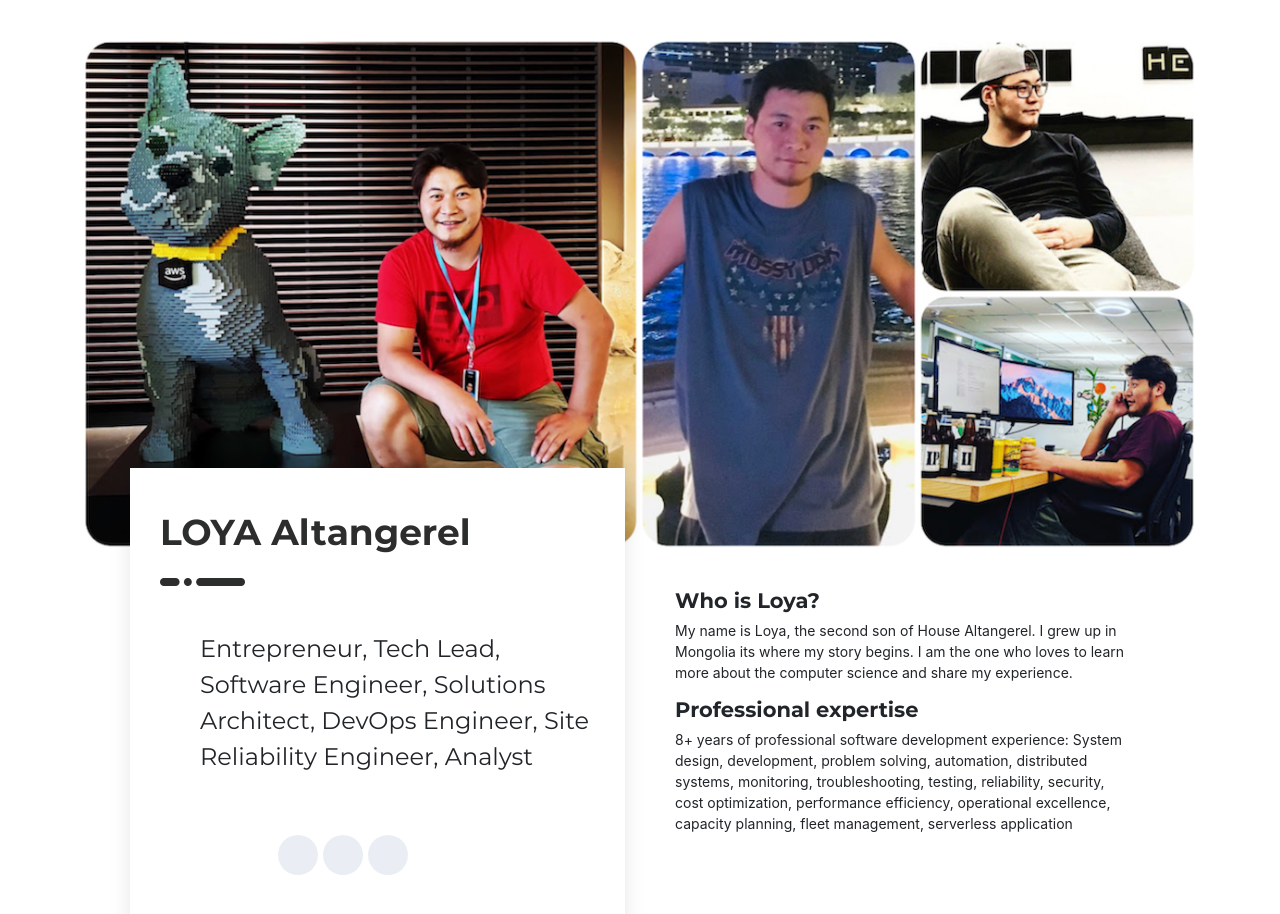
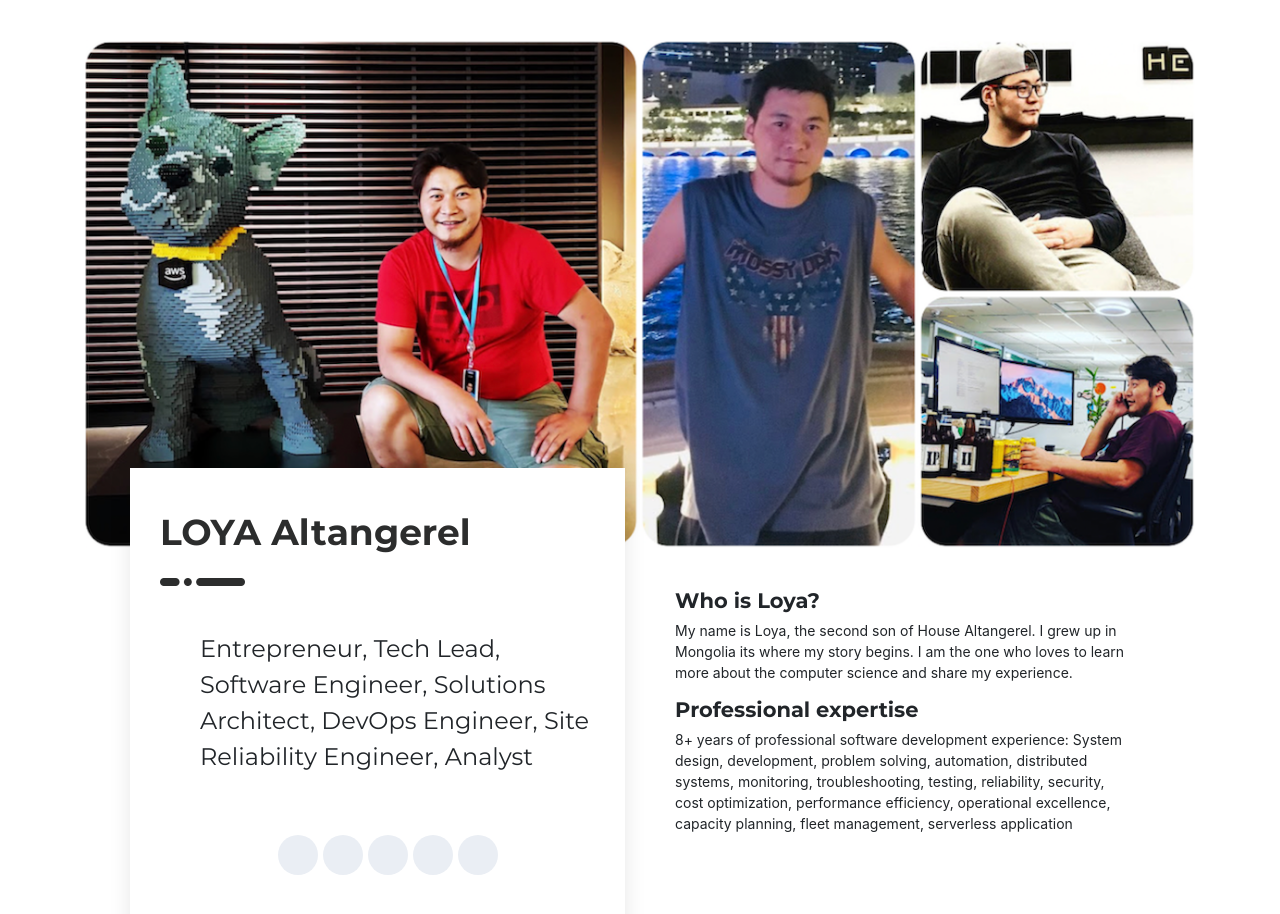
Before and after one commit to luvsansharav/luvsansharav.me, a React (Create React App) app: page / in a window 1280 px wide. Shown: the top 914 px of the page. Built offline with nearby package versions, Linux system fonts and the light colour scheme; a web font is replaced by a local one.

Commit message:
Add twitter and youtube

```diff
--- a/src/pages/Home/Home.js
+++ b/src/pages/Home/Home.js
@@ -56,7 +56,7 @@ class Home extends Component {
                     <section className="section pt-40 pb-0">
                       <div className="container">
                         <div className="row">
-                          <div className="col-lg-8 offset-lg-2">
+                          <div className="col-lg-12 offset-lg-2">
 
                             <div className="footer__widget">
                               <ul className="footer__widget-network">
@@ -73,6 +73,16 @@ class Home extends Component {
                                 <li>
                                   <a href="https://www.linkedin.com/in/luvsansharav" className="footer__widget-network-link" target="_blank">
                                     <i className="fa fa-linkedin"></i>
+                                  </a>
+                                </li>
+                                <li>
+                                  <a href="https://twitter.com/luvsansharav" className="footer__widget-network-link" target="_blank">
+                                    <i className="fa fa-twitter"></i>
+                                  </a>
+                                </li>
+                                <li>
+                                  <a href="https://www.youtube.com/channel/UCEbShGDr4YKcpNF1Z1vSKxA" className="footer__widget-network-link" target="_blank">
+                                    <i className="fa fa-youtube"></i>
                                   </a>
                                 </li>
                               </ul>
```
